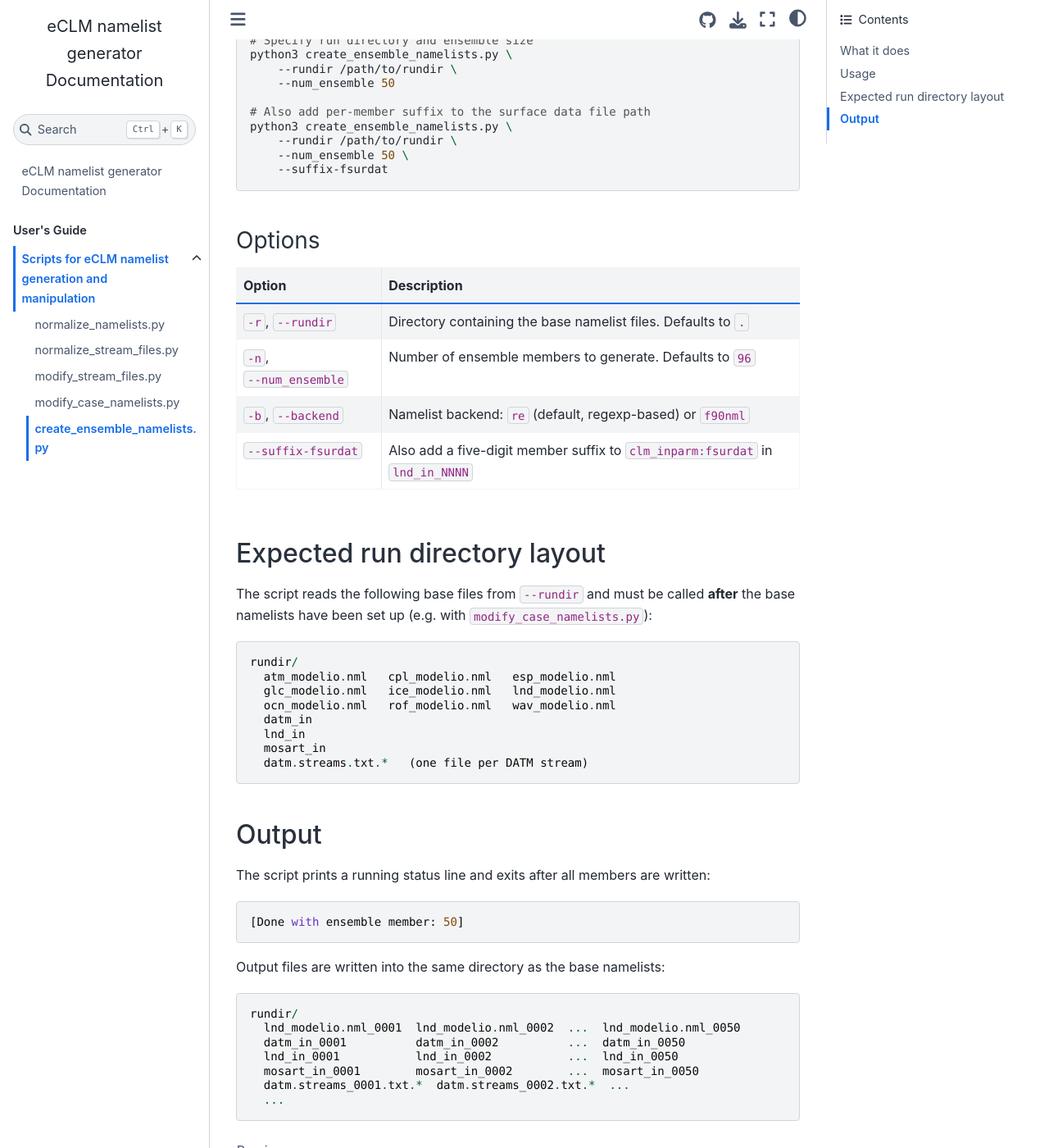
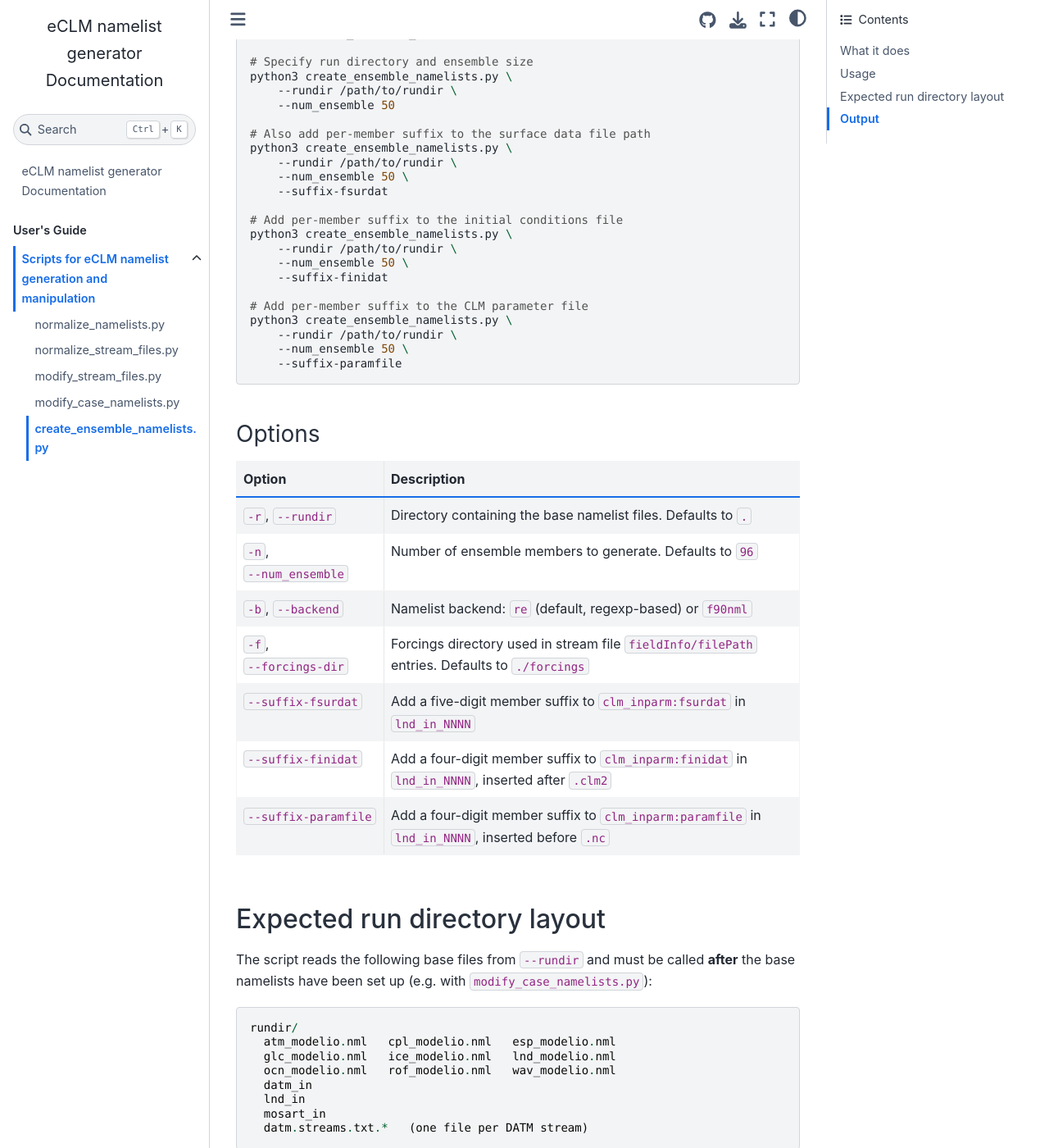
Before and after one commit to HPSCTerrSys/eCLM_namelist-generator, a Jupyter Book: the page built from docs/users_guide/create_ensemble_namelists.md, in a window 1280 px wide and 1400 px high, scrolled down 1197 px. Shown: the whole window at 82% size. Built offline with Jupyter Book 1.0.4 settings and Sphinx 7.4.7 and the Sphinx Book theme 1.1.4, drawn with Linux system fonts in a browser that asks for light colours; some of the changed text lies outside the part shown.

Commit message:
docs: Sync users_guide docs with python scripts
- `create_ensemble_namelists.md`: add `--forcings-dir`, `--suffix-finidat`, and `--suffix paramfile` to the Options table; update the `lnd_in_NNNN` row to list all three optional suffixes; add usage examples for the two new suffix flags
- `modify_case_namelists.md`: add missing `--papi-` (`&papi_inparm`) and `--cplcustom-` (`&seq_cplflds_userspec`) entries to the files/groups table
- `normalize_namelists.md`: correct "three transformations" to four; add equals-sign spacing as transformation #4

````diff
--- a/docs/users_guide/create_ensemble_namelists.md
+++ b/docs/users_guide/create_ensemble_namelists.md
@@ -17,13 +17,13 @@ a suffix (`_NNNN`).
 
 The following modifications are applied per file type:
 
-| Output file              | Source              | Modification                                                                          |
-|--------------------------|---------------------|---------------------------------------------------------------------------------------|
-| `{mod}_modelio.nml_NNNN` | `{mod}_modelio.nml` | `logfile` gets `_NNNN` inserted before `.log`                                         |
-| `datm_in_NNNN`           | `datm_in`           | Each stream filename in `shr_strdata_nml:streams` gets `_NNNN` inserted before `.txt` |
-| `lnd_in_NNNN`            | `lnd_in`            | Unchanged copy; optionally `clm_inparm:fsurdat` gets a five-digit suffix              |
-| `mosart_in_NNNN`         | `mosart_in`         | Unchanged copy                                                                        |
-| `datm.streams_NNNN.*`    | `datm.streams.*`    | `fieldInfo/filePath` is redirected from `./forcings` to `./forcings/real_NNNNN`       |
+| Output file              | Source              | Modification                                                                                                      |
+|--------------------------|---------------------|-------------------------------------------------------------------------------------------------------------------|
+| `{mod}_modelio.nml_NNNN` | `{mod}_modelio.nml` | `logfile` gets `_NNNN` inserted before `.log`                                                                     |
+| `datm_in_NNNN`           | `datm_in`           | Each stream filename in `shr_strdata_nml:streams` gets `_NNNN` inserted before `.txt`                             |
+| `lnd_in_NNNN`            | `lnd_in`            | Unchanged copy; optionally `clm_inparm:fsurdat` (5-digit), `finidat` (after `.clm2`), or `paramfile` get a suffix |
+| `mosart_in_NNNN`         | `mosart_in`         | Unchanged copy                                                                                                    |
+| `datm.streams_NNNN.*`    | `datm.streams.*`    | `fieldInfo/filePath` is redirected from `./forcings` to `./forcings/real_NNNNN`                                   |
 
 The `{mod}` components processed for modelio files are:
 `atm`, `esp`, `glc`, `ice`, `lnd`, `ocn`, `rof`, `wav`, `cpl`.
@@ -44,16 +44,31 @@ python3 create_ensemble_namelists.py \
     --rundir /path/to/rundir \
     --num_ensemble 50 \
     --suffix-fsurdat
+
+# Add per-member suffix to the initial conditions file
+python3 create_ensemble_namelists.py \
+    --rundir /path/to/rundir \
+    --num_ensemble 50 \
+    --suffix-finidat
+
+# Add per-member suffix to the CLM parameter file
+python3 create_ensemble_namelists.py \
+    --rundir /path/to/rundir \
+    --num_ensemble 50 \
+    --suffix-paramfile
 ```
 
 ### Options
 
-| Option                 | Description                                                                  |
-|------------------------|------------------------------------------------------------------------------|
-| `-r`, `--rundir`       | Directory containing the base namelist files. Defaults to `.`                |
-| `-n`, `--num_ensemble` | Number of ensemble members to generate. Defaults to `96`                     |
-| `-b`, `--backend`      | Namelist backend: `re` (default, regexp-based) or `f90nml`                   |
-| `--suffix-fsurdat`     | Also add a five-digit member suffix to `clm_inparm:fsurdat` in `lnd_in_NNNN` |
+| Option                 | Description                                                                                      |
+|------------------------|--------------------------------------------------------------------------------------------------|
+| `-r`, `--rundir`       | Directory containing the base namelist files. Defaults to `.`                                    |
+| `-n`, `--num_ensemble` | Number of ensemble members to generate. Defaults to `96`                                         |
+| `-b`, `--backend`      | Namelist backend: `re` (default, regexp-based) or `f90nml`                                       |
+| `-f`, `--forcings-dir` | Forcings directory used in stream file `fieldInfo/filePath` entries. Defaults to `./forcings`    |
+| `--suffix-fsurdat`     | Add a five-digit member suffix to `clm_inparm:fsurdat` in `lnd_in_NNNN`                          |
+| `--suffix-finidat`     | Add a four-digit member suffix to `clm_inparm:finidat` in `lnd_in_NNNN`, inserted after `.clm2`  |
+| `--suffix-paramfile`   | Add a four-digit member suffix to `clm_inparm:paramfile` in `lnd_in_NNNN`, inserted before `.nc` |
 
 ## Expected run directory layout
 
````
Also changed, not shown: docs/users_guide/modify_case_namelists.md (+2 -0 lines), docs/users_guide/normalize_namelists.md (+9 -5 lines).
